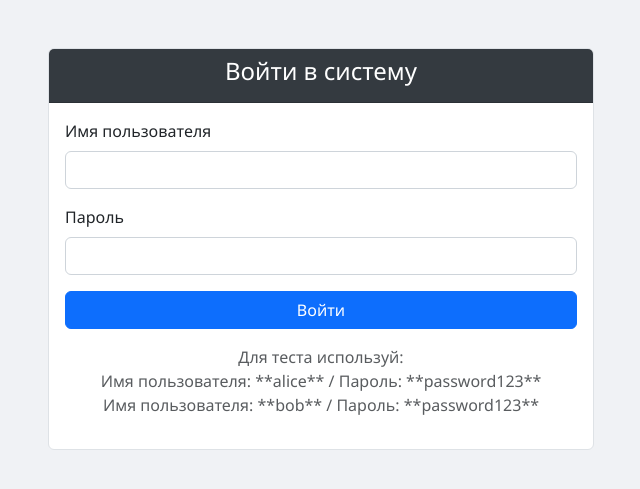
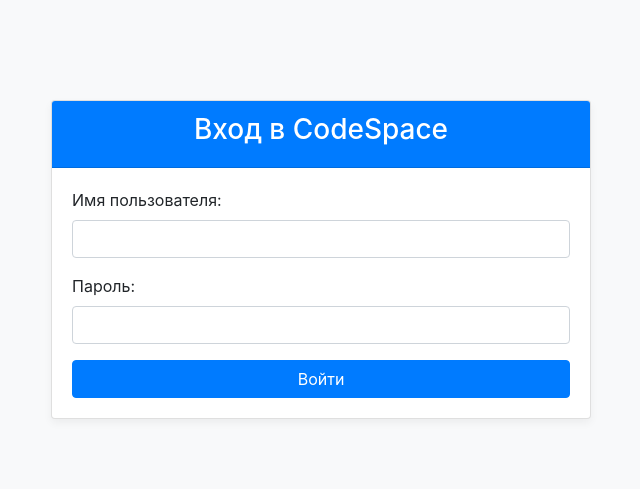
Before and after one commit to taras-bel/testing_codespace, a Flask app: page /login in a window 1280 px wide. Shown: the top 489 px of the page, without its empty margins (319-959 px from the left). Run offline with Flask 3, Linux system fonts and the light colour scheme; some libraries are stand-ins or nearby versions.

Commit message:
Update login.html

```diff
--- a/templates/login.html
+++ b/templates/login.html
@@ -4,77 +4,51 @@
     <meta charset="UTF-8">
     <meta name="viewport" content="width=device-width, initial-scale=1.0">
     <title>Вход</title>
-    <link href="https://cdn.jsdelivr.net/npm/bootstrap@5.3.0/dist/css/bootstrap.min.css" rel="stylesheet">
-    <link rel="stylesheet" href="https://cdn.jsdelivr.net/npm/bootstrap-icons@1.10.5/font/bootstrap-icons.css">
-    <link rel="stylesheet" href="{{ url_for('static', filename='styles.css') }}">
+    <link href="https://stackpath.bootstrapcdn.com/bootstrap/4.5.2/css/bootstrap.min.css" rel="stylesheet">
+    <style>
+        body {
+            background-color: #f8f9fa;
+        }
+        .container {
+            margin-top: 100px;
+        }
+        .card {
+            box-shadow: 0 4px 8px rgba(0,0,0,.05);
+        }
+    </style>
 </head>
-<body class="light-theme"> {# Default to light theme #}
-    <div class="container mt-5">
+<body>
+    <div class="container">
         <div class="row justify-content-center">
             <div class="col-md-6">
                 <div class="card">
-                    <div class="card-header bg-dark text-white text-center">
-                        <h4>Войти в систему</h4>
+                    <div class="card-header text-center bg-primary text-white">
+                        <h3>Вход в CodeSpace</h3>
                     </div>
                     <div class="card-body">
-                        {% with messages = get_flashed_messages(with_categories=true) %}
-                            {% if messages %}
-                                {% for category, message in messages %}
-                                    <div class="alert alert-{{ category }} alert-dismissible fade show" role="alert">
-                                        {{ message }}
-                                        <button type="button" class="btn-close" data-bs-dismiss="alert" aria-label="Close"></button>
-                                    </div>
-                                {% endfor %}
-                            {% endif %}
-                        {% endwith %}
-                        <form method="POST" action="{{ url_for('login') }}">
-                            <div class="mb-3">
-                                <label for="username" class="form-label">Имя пользователя</label>
+                        {% if error %}
+                        <div class="alert alert-danger" role="alert">
+                            {{ error }}
+                        </div>
+                        {% endif %}
+                        <form method="POST">
+                            <div class="form-group">
+                                <label for="username">Имя пользователя:</label>
                                 <input type="text" class="form-control" id="username" name="username" required>
                             </div>
-                            <div class="mb-3">
-                                <label for="password" class="form-label">Пароль</label>
+                            <div class="form-group">
+                                <label for="password">Пароль:</label>
                                 <input type="password" class="form-control" id="password" name="password" required>
                             </div>
-                            <button type="submit" class="btn btn-primary w-100">Войти</button>
+                            <button type="submit" class="btn btn-primary btn-block">Войти</button>
                         </form>
-                        <p class="mt-3 text-center text-muted">
-                            Для теста используй: <br>
-                            Имя пользователя: **alice** / Пароль: **password123** <br>
-                            Имя пользователя: **bob** / Пароль: **password123**
-                        </p>
                     </div>
                 </div>
             </div>
         </div>
     </div>
-    <script src="https://cdn.jsdelivr.net/npm/bootstrap@5.3.0/dist/js/bootstrap.bundle.min.js"></script>
-    <script>
-        // Theme toggle logic from base.html moved here for login page
-        const themeToggleBtn = document.getElementById('theme-toggle');
-        const currentTheme = localStorage.getItem('theme') || 'light';
-
-        document.body.classList.add(currentTheme + '-theme');
-        if (themeToggleBtn) { // Might not exist on login page
-            if (currentTheme === 'dark') {
-                themeToggleBtn.innerHTML = '<i class="bi bi-sun-fill"></i> <span class="d-none d-md-inline">Светлая тема</span>';
-            } else {
-                themeToggleBtn.innerHTML = '<i class="bi bi-moon-fill"></i> <span class="d-none d-md-inline">Темная тема</span>';
-            }
-
-            themeToggleBtn.addEventListener('click', () => {
-                let theme = document.body.classList.contains('dark-theme') ? 'light' : 'dark';
-                document.body.classList.remove('light-theme', 'dark-theme');
-                document.body.classList.add(theme + '-theme');
-                localStorage.setItem('theme', theme);
-
-                if (theme === 'dark') {
-                    themeToggleBtn.innerHTML = '<i class="bi bi-sun-fill"></i> <span class="d-none d-md-inline">Светлая тема</span>';
-                } else {
-                    themeToggleBtn.innerHTML = '<i class="bi bi-moon-fill"></i> <span class="d-none d-md-inline">Темная тема</span>';
-                }
-            });
-        }
-    </script>
+    <script src="https://code.jquery.com/jquery-3.5.1.slim.min.js"></script>
+    <script src="https://cdn.jsdelivr.net/npm/@popperjs/core@2.5.4/dist/umd/popper.min.js"></script>
+    <script src="https://stackpath.bootstrapcdn.com/bootstrap/4.5.2/js/bootstrap.min.js"></script>
 </body>
 </html>
```
